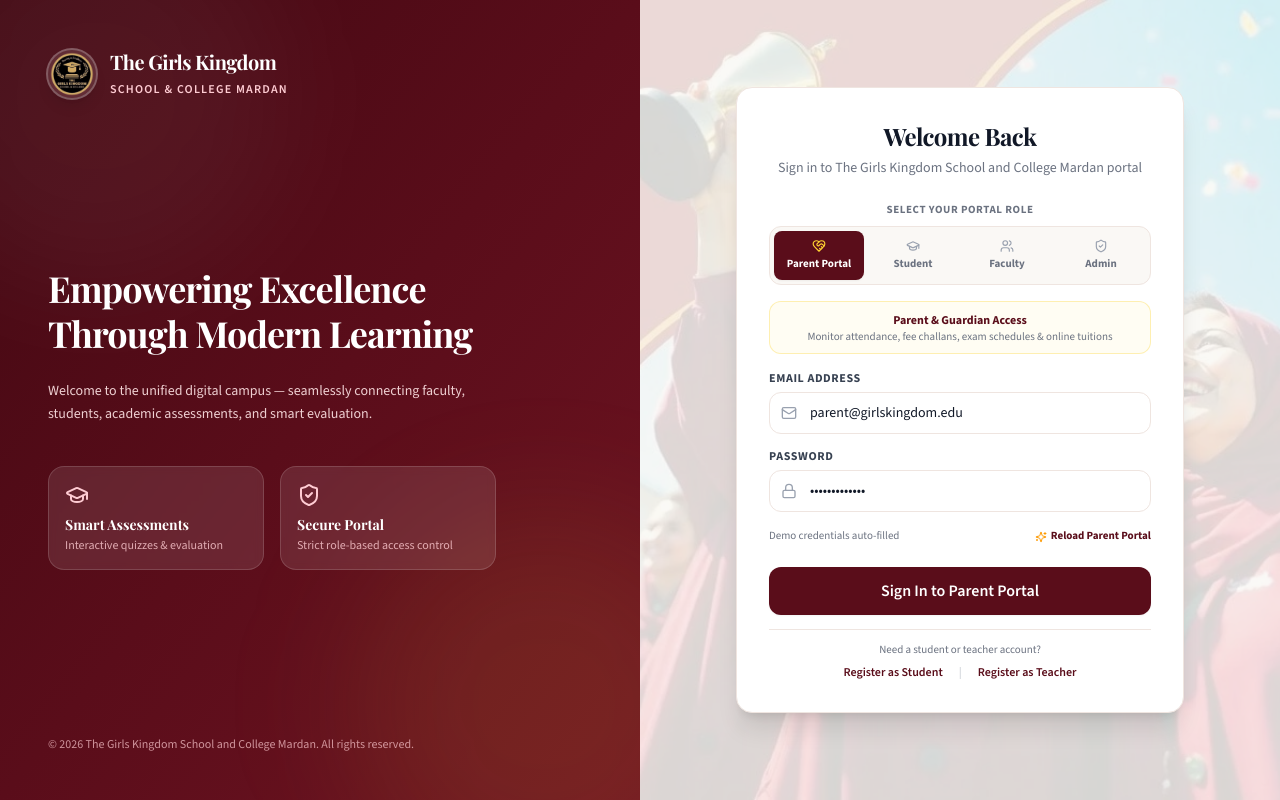
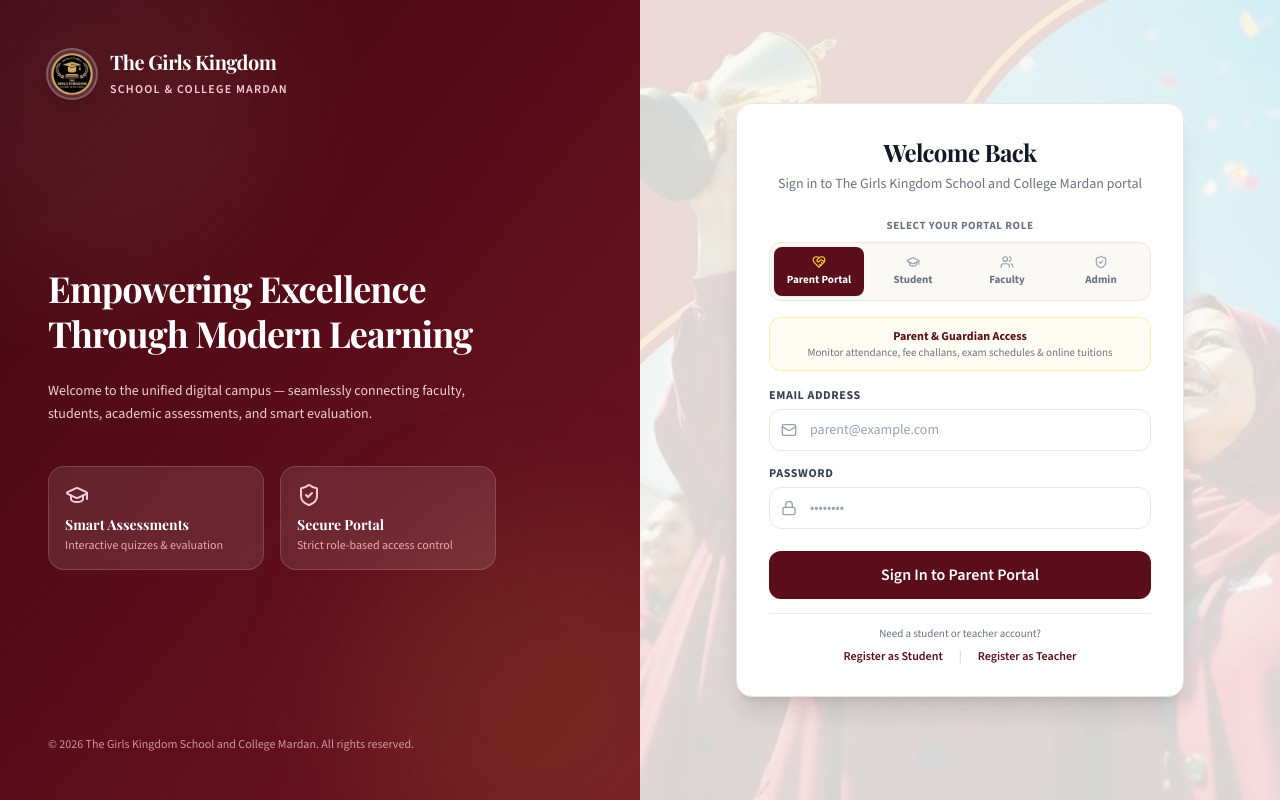
Before and after one commit to Irfan-CodeSynth/The-Girls-Kingdom-School-And-College-Mardan-, a React (Vite) app in the folder frontend/: page /login in a window 1280 px wide. Built offline with nearby package versions, Linux system fonts and the light colour scheme; no server answers; a web font is replaced by a local one.

Commit message:
fix(auth): remove auto-filled demo credentials from login form while keeping role switcher

```diff
--- a/frontend/src/features/auth/components/LoginForm.jsx
+++ b/frontend/src/features/auth/components/LoginForm.jsx
@@ -5,7 +5,7 @@ import { z } from 'zod';
 import { Link } from 'react-router';
 import { Input, Button } from '../../../components/ui';
 import { useLogin } from '../hooks/useLogin';
-import { Mail, Lock, Users, GraduationCap, ShieldCheck, HeartHandshake, Sparkles } from 'lucide-react';
+import { Mail, Lock, Users, GraduationCap, ShieldCheck, HeartHandshake } from 'lucide-react';
 
 const loginSchema = z.object({
   email: z.string().min(1, 'Email is required').email('Please enter a valid email address'),
@@ -19,8 +19,7 @@ const ROLES_INFO = [
     icon: HeartHandshake,
     badge: 'Parent & Guardian Access',
     desc: 'Monitor attendance, fee challans, exam schedules & online tuitions',
-    demoEmail: 'parent@girlskingdom.edu',
-    demoPass: 'Parent@123456',
+    emailPlaceholder: 'parent@example.com',
   },
   {
     id: 'student',
@@ -28,8 +27,7 @@ const ROLES_INFO = [
     icon: GraduationCap,
     badge: 'Student Campus',
     desc: 'Classrooms, digital quizzes, timetable & online tuitions',
-    demoEmail: 'ayesha@girlskingdom.edu',
-    demoPass: 'Student@123456',
+    emailPlaceholder: 'student@girlskingdom.edu',
   },
   {
     id: 'teacher',
@@ -37,8 +35,7 @@ const ROLES_INFO = [
     icon: Users,
     badge: 'Teacher Desk',
     desc: 'Grading queue, class roster & curriculum management',
-    demoEmail: 'teacher@girlskingdom.edu',
-    demoPass: 'Teacher@123456',
+    emailPlaceholder: 'teacher@girlskingdom.edu',
   },
   {
     id: 'admin',
@@ -46,8 +43,7 @@ const ROLES_INFO = [
     icon: ShieldCheck,
     badge: 'Administration',
     desc: 'System governance, financials & staff management',
-    demoEmail: 'admin@girlskingdom.edu',
-    demoPass: 'Admin@123456',
+    emailPlaceholder: 'admin@girlskingdom.edu',
   },
 ];
 
@@ -58,13 +54,12 @@ export const LoginForm = () => {
   const {
     register,
     handleSubmit,
-    setValue,
     formState: { errors },
   } = useForm({
     resolver: zodResolver(loginSchema),
     defaultValues: {
-      email: 'parent@girlskingdom.edu',
-      password: 'Parent@123456',
+      email: '',
+      password: '',
     },
   });
 
@@ -72,8 +67,6 @@ export const LoginForm = () => {
 
   const handleRoleSelect = (roleItem) => {
     setSelectedRole(roleItem.id);
-    setValue('email', roleItem.demoEmail, { shouldValidate: true });
-    setValue('password', roleItem.demoPass, { shouldValidate: true });
   };
 
   const onSubmit = (data) => {
@@ -124,9 +117,10 @@ export const LoginForm = () => {
         <Input
           label="Email Address"
           type="email"
-          placeholder={activeRoleConfig.demoEmail}
+          placeholder={activeRoleConfig.emailPlaceholder}
           leftIcon={<Mail className="w-4 h-4" />}
           error={errors.email?.message}
+          autoComplete="email"
           {...register('email')}
         />
 
@@ -136,23 +130,9 @@ export const LoginForm = () => {
           placeholder="••••••••"
           leftIcon={<Lock className="w-4 h-4" />}
           error={errors.password?.message}
+          autoComplete="current-password"
           {...register('password')}
         />
-
-        {/* Quick Demo Fill Indicator */}
-        <div className="flex items-center justify-between text-[11px] pt-0.5">
-          <span className="text-[#6B7280]">
-            Demo credentials auto-filled
-          </span>
-          <button
-            type="button"
-            onClick={() => handleRoleSelect(activeRoleConfig)}
-            className="text-[#5A0D1A] hover:underline font-bold cursor-pointer inline-flex items-center gap-1"
-          >
-            <Sparkles className="w-3 h-3 text-amber-500" />
-            Reload {activeRoleConfig.label}
-          </button>
-        </div>
 
         <Button
           type="submit"
```
